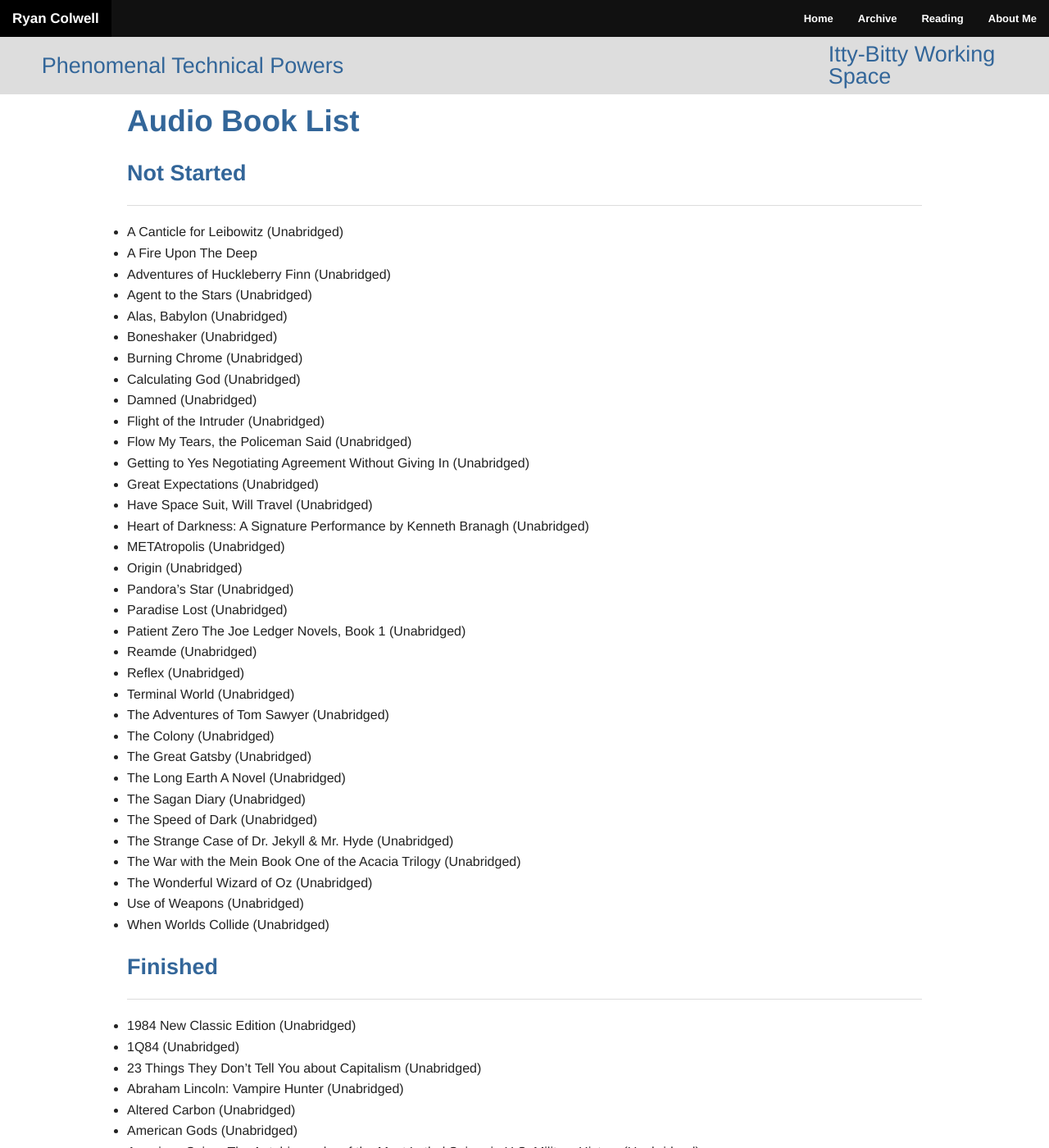
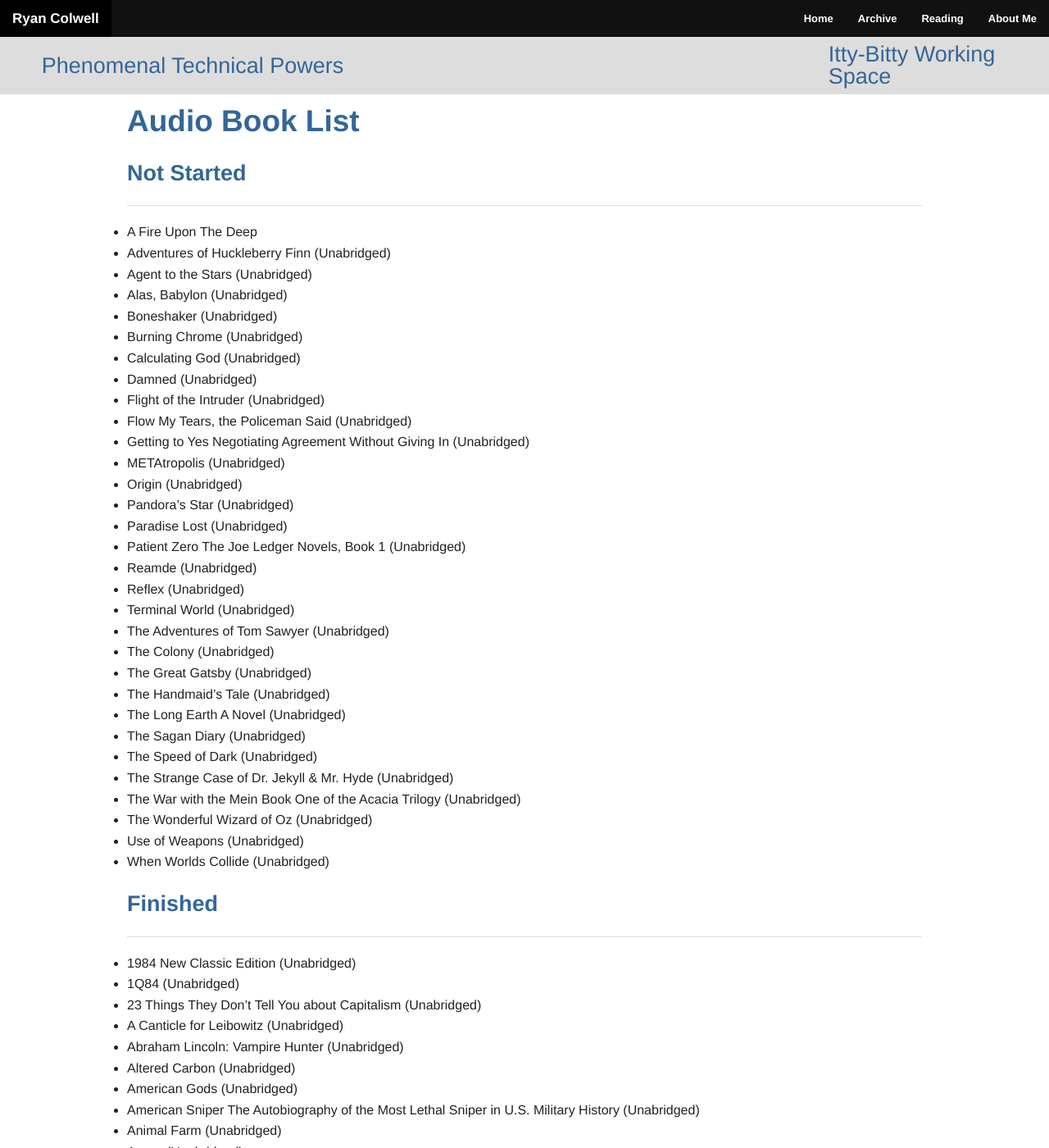
Before and after one commit to ryanco/ryanco.github.io, a Jekyll site: the page built from AudioBookList/index.md, in a window 1280 px wide and 1400 px high. Shown: the whole window at 82% size. Built offline with Jekyll 4.4.1, drawn with Linux system fonts in a browser that asks for light colours; nearby versions of some CDN libraries; Markdown is read by kramdown in place of the engine named in the settings; some of the changed text lies outside the part shown.

Commit message:
Updated audio book list

```diff
--- a/AudioBookList/index.md
+++ b/AudioBookList/index.md
@@ -7,7 +7,6 @@ title: Audio Book List
 
 ###Not Started
 ***
-* A Canticle for Leibowitz (Unabridged)
 * A Fire Upon The Deep
 * Adventures of Huckleberry Finn (Unabridged)
 * Agent to the Stars (Unabridged)
@@ -19,9 +18,6 @@ title: Audio Book List
 * Flight of the Intruder (Unabridged)
 * Flow My Tears, the Policeman Said (Unabridged)
 * Getting to Yes Negotiating Agreement Without Giving In (Unabridged)
-* Great Expectations (Unabridged)
-* Have Space Suit, Will Travel (Unabridged)
-* Heart of Darkness: A Signature Performance by Kenneth Branagh (Unabridged)
 * METAtropolis (Unabridged)
 * Origin (Unabridged)
 * Pandora's Star (Unabridged)
@@ -33,6 +29,7 @@ title: Audio Book List
 * The Adventures of Tom Sawyer (Unabridged)
 * The Colony (Unabridged)
 * The Great Gatsby (Unabridged)
+* The Handmaid's Tale (Unabridged)
 * The Long Earth A Novel (Unabridged)
 * The Sagan Diary (Unabridged)
 * The Speed of Dark (Unabridged)
```
Also changed, not shown: other parts of AudioBookList/index.md (+4 -0 lines).
